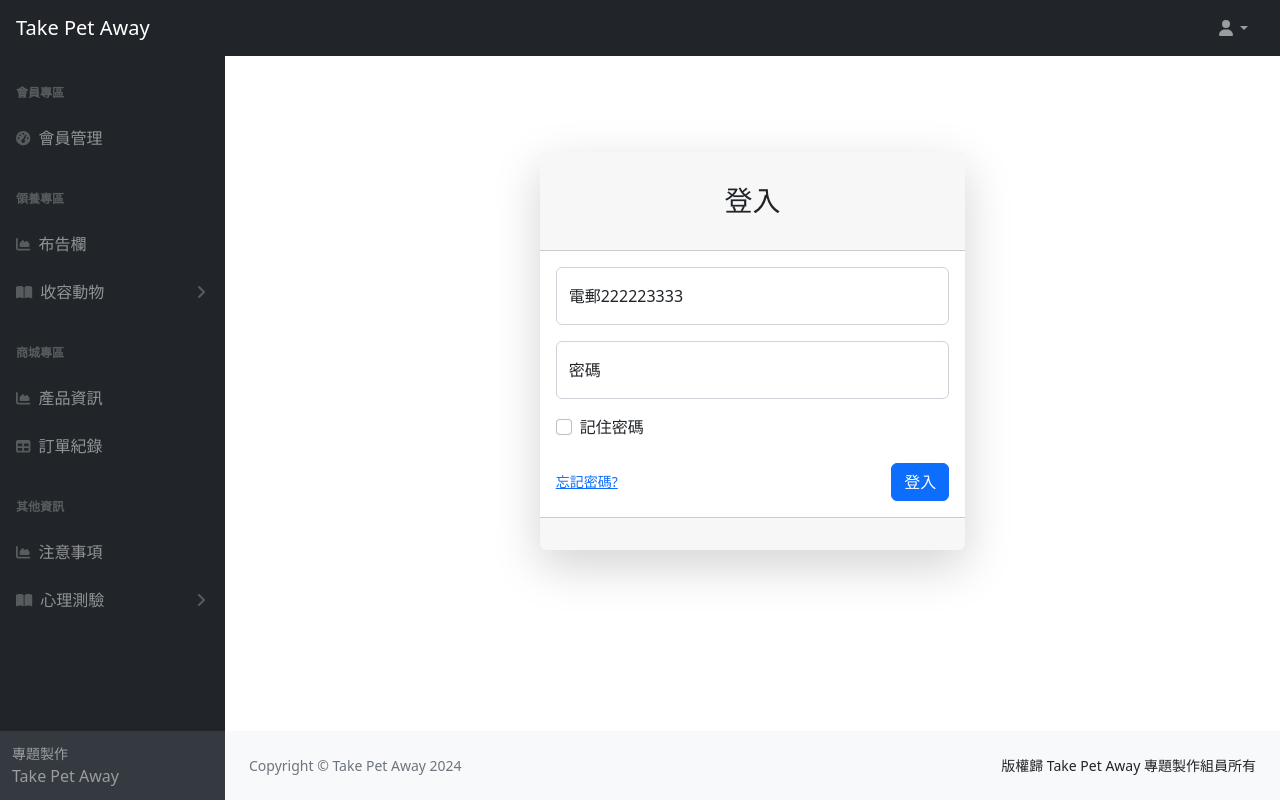
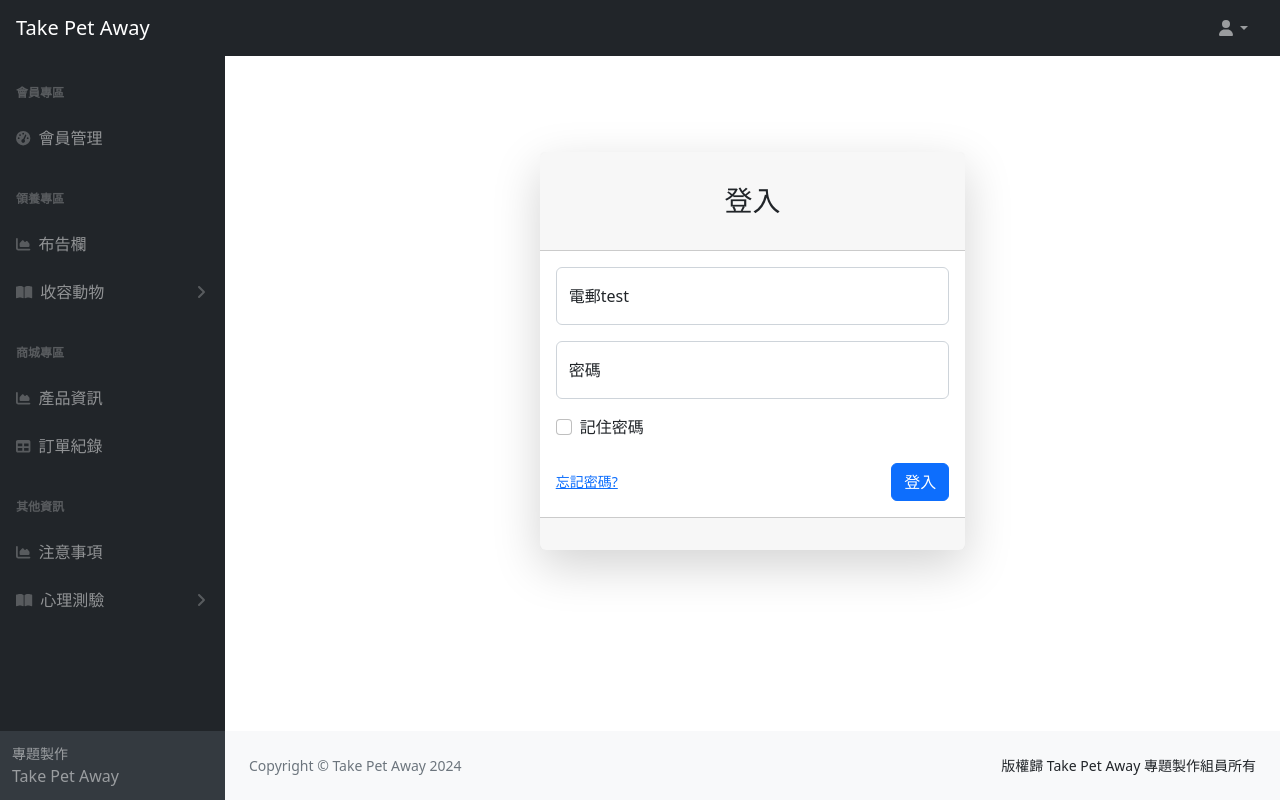
Before and after one commit to yingweng1120112/Backstage-take_pet_away, a PHP site: page /index_.php in a window 1280 px wide. Run offline with PHP 8.4, Linux system fonts and the light colour scheme; some libraries are stand-ins or nearby versions.

Commit message:
testtest

```diff
--- a/index_.php
+++ b/index_.php
@@ -25,7 +25,7 @@ if (isset($_SESSION['admin'])) {
         <div class="card-body">
           <form name="form1" onsubmit="sendData(event)">
             <div class="form-floating mb-3">
-              <label for="email" class="form-label">電郵222223333</label>
+              <label for="email" class="form-label">電郵test</label>
               <input type="text" class="form-control" id="email" name="email">
             </div>
             <div class="form-floating mb-3">
```
